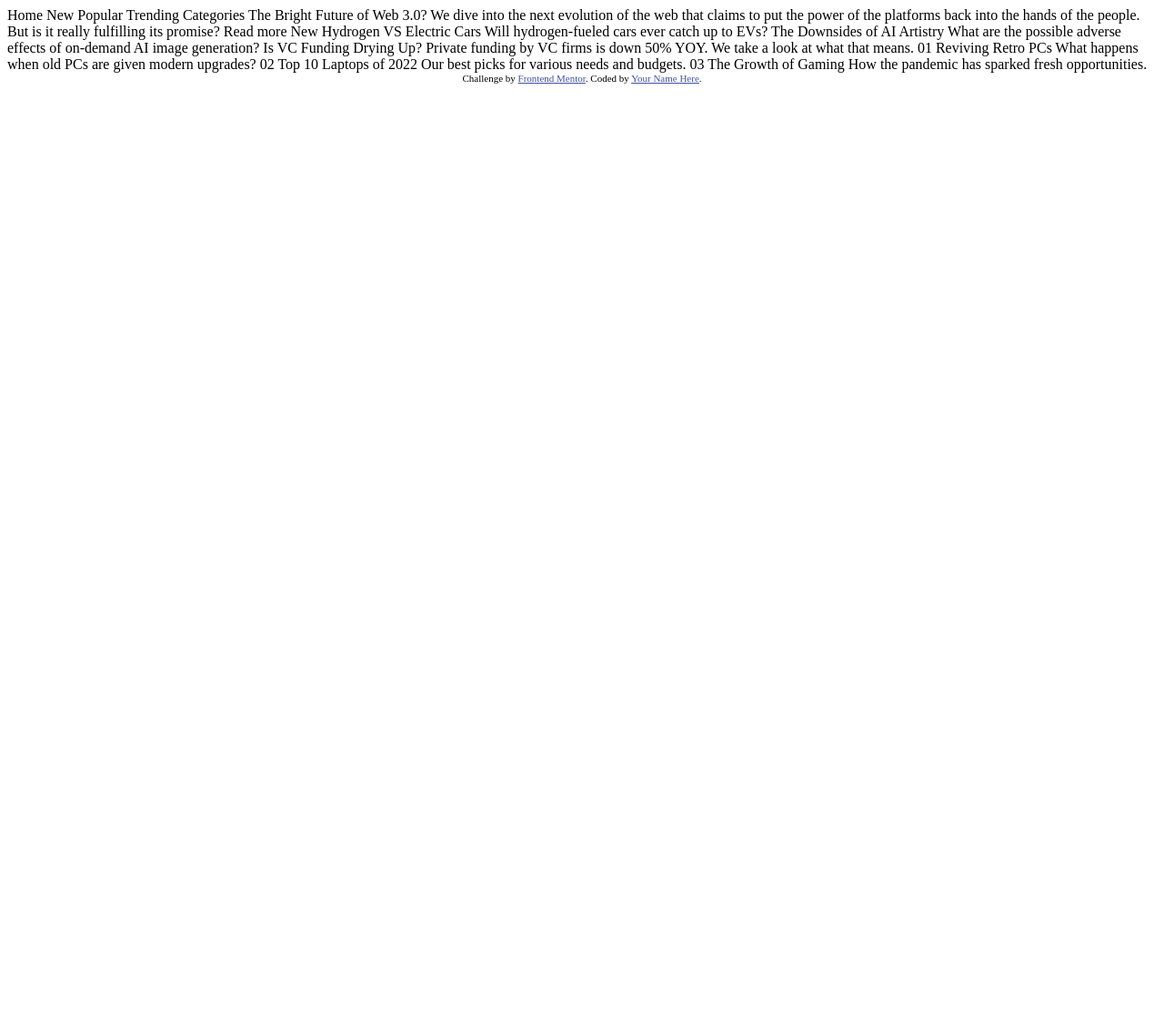
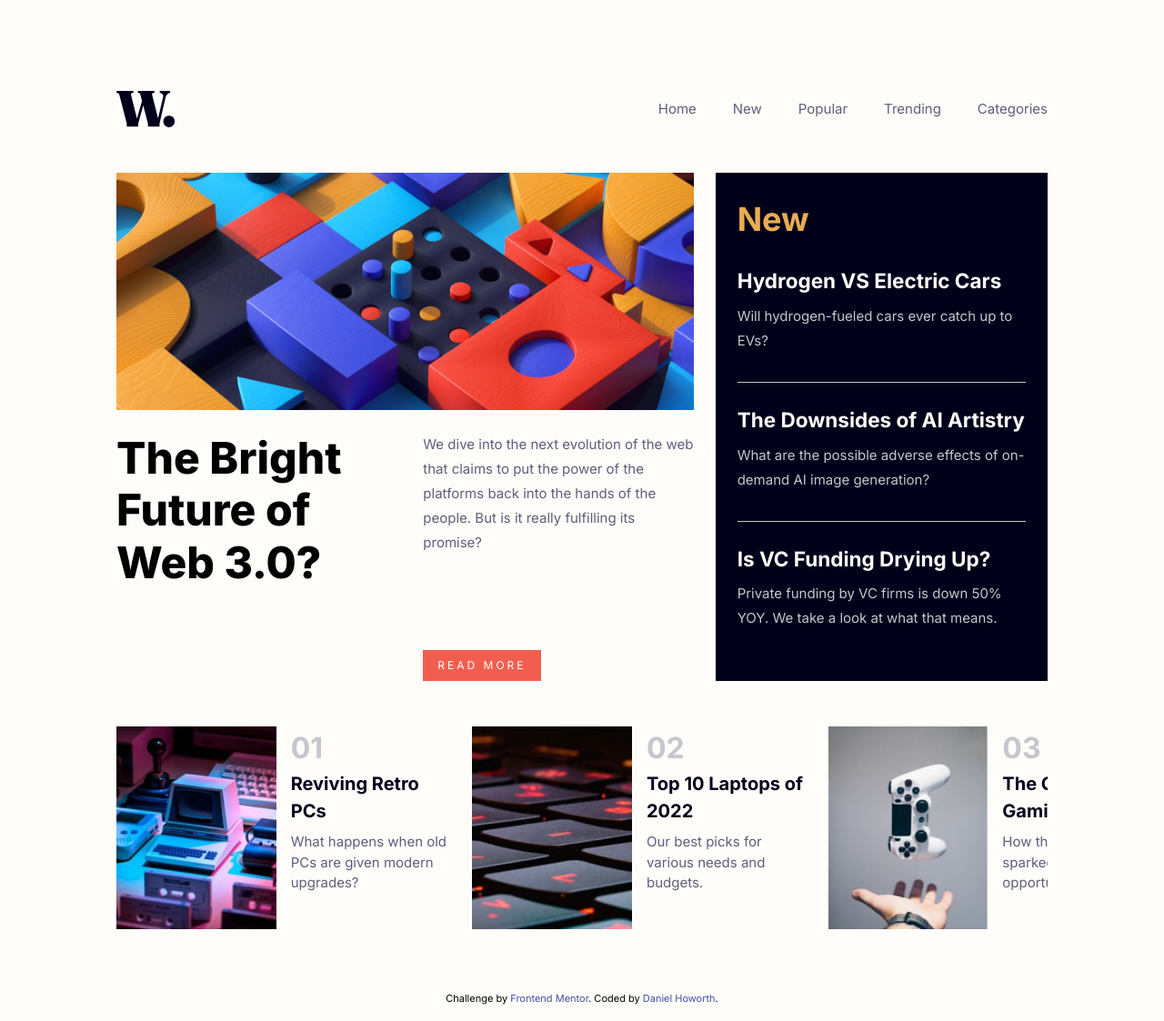
Before and after one commit to daniel-howorth/daniel-howorth.github.io, a plain HTML site: page index.html in a window 1280 px wide. Shown: the whole page at 91% size. Before the commit the page ends 800 px from the top, so only its background shows below. Drawn offline with Linux system fonts and the light colour scheme.

Commit message:
implemented layout

```diff
--- a/index.html
+++ b/index.html
@@ -1,60 +1,142 @@
 <!DOCTYPE html>
 <html lang="en">
   <head>
-  <meta charset="UTF-8">
-  <meta name="viewport" content="width=device-width, initial-scale=1.0"> <!-- displays site properly based on user's device -->
+    <meta charset="UTF-8" />
+    <meta name="viewport" content="width=device-width, initial-scale=1.0" />
+    <!-- displays site properly based on user's device -->
 
-  <link rel="icon" type="image/png" sizes="32x32" href="./assets/images/favicon-32x32.png">
+    <link
+      rel="icon"
+      type="image/png"
+      sizes="32x32"
+      href="./assets/images/favicon-32x32.png"
+    />
+    <link rel="stylesheet" href="style.css" />
+    <link rel="preconnect" href="https://fonts.googleapis.com" />
+    <link rel="preconnect" href="https://fonts.gstatic.com" crossorigin />
+    <link
+      href="https://fonts.googleapis.com/css2?family=Inter:wght@100..900&display=swap"
+      rel="stylesheet"
+    />
 
     <title>Frontend Mentor | News homepage</title>
 
     <!-- Feel free to remove these styles or customise in your own stylesheet 👍 -->
-  <style>
-    .attribution { font-size: 11px; text-align: center; }
-    .attribution a { color: hsl(228, 45%, 44%); }
-  </style>
+    <style></style>
   </head>
   <body>
+    <div class="main-wrapper">
+      <main>
+        <header>
+          <div class="logo">
+            <img src="assets/images/logo.svg" alt="logo" />
+          </div>
+          <nav>
+            <ul>
+              <li>Home</li>
+              <li>New</li>
+              <li>Popular</li>
+              <li>Trending</li>
+              <li>Categories</li>
+            </ul>
+          </nav>
+          <div class="menu-icon">
+            <img src="assets/images/icon-menu.svg" alt="" />
 
-  Home
-  New
-  Popular
-  Trending
-  Categories
-
-  The Bright Future of Web 3.0?
-
-  We dive into the next evolution of the web that claims to put the power of the platforms back into the hands of the people.
+            <div class="visually-hidden">menu</div>
+          </div>
+        </header>
+        <section class="middle">
+          <article class="featured-article">
+            <img
+              src="assets/images/image-web-3-desktop.jpg"
+              alt=""
+              id="feature-img-desktop"
+            />
+            <img
+              src="assets/images/image-web-3-mobile.jpg"
+              alt=""
+              id="feature-img-mobile"
+            />
+            <div class="featured-article-content">
+              <div class="featured-article-title">
+                <h1>The Bright Future of Web 3.0?</h1>
+              </div>
+              <div class="featured-article-text">
+                <p>
+                  We dive into the next evolution of the web that claims to put
+                  the power of the platforms back into the hands of the people.
                   But is it really fulfilling its promise?
-
-  Read more
-
-  New
-
-  Hydrogen VS Electric Cars
-  Will hydrogen-fueled cars ever catch up to EVs?
-
-  The Downsides of AI Artistry
-  What are the possible adverse effects of on-demand AI image generation?
-
-  Is VC Funding Drying Up?
-  Private funding by VC firms is down 50% YOY. We take a look at what that means.
-
-  01
-  Reviving Retro PCs
-  What happens when old PCs are given modern upgrades?
-
-  02
-  Top 10 Laptops of 2022
-  Our best picks for various needs and budgets.
-
-  03
-  The Growth of Gaming
-  How the pandemic has sparked fresh opportunities.
+                </p>
+                <button>Read more</button>
+              </div>
+            </div>
+          </article>
+          <section class="new-articles">
+            <h1>New</h1>
+            <div class="new-article">
+              <h2>Hydrogen VS Electric Cars</h2>
+              <p>Will hydrogen-fueled cars ever catch up to EVs?</p>
+            </div>
+            <div class="new-article">
+              <h2>The Downsides of AI Artistry</h2>
+              <p>
+                What are the possible adverse effects of on-demand AI image
+                generation?
+              </p>
+            </div>
+            <div class="new-article">
+              <h2>Is VC Funding Drying Up?</h2>
+              <p>
+                Private funding by VC firms is down 50% YOY. We take a look at
+                what that means.
+              </p>
+            </div>
+          </section>
+        </section>
+        <div class="top-articles-container">
+          <section class="top-articles">
+            <div class="top-article">
+              <div class="article-img">
+                <img src="assets/images/image-retro-pcs.jpg" alt="" />
+              </div>
+              <div>
+                <h1>01</h1>
+                <h2>Reviving Retro PCs</h2>
+                <p>What happens when old PCs are given modern upgrades?</p>
+              </div>
+            </div>
+            <div class="top-article">
+              <div class="article-img">
+                <img src="assets/images/image-top-laptops.jpg" alt="" />
+              </div>
+              <div>
+                <h1>02</h1>
+                <h2>Top 10 Laptops of 2022</h2>
+                <p>Our best picks for various needs and budgets.</p>
+              </div>
+            </div>
+            <div class="top-article">
+              <div class="article-img">
+                <img src="assets/images/image-gaming-growth.jpg" alt="" />
+              </div>
+              <div>
+                <h1>03</h1>
+                <h2>The Growth of Gaming</h2>
+                <p>How the pandemic has sparked fresh opportunities.</p>
+              </div>
+            </div>
+          </section>
+        </div>
+      </main>
+    </div>
 
     <div class="attribution">
-    Challenge by <a href="https://www.frontendmentor.io?ref=challenge" target="_blank">Frontend Mentor</a>.
-    Coded by <a href="#">Your Name Here</a>.
+      Challenge by
+      <a href="https://www.frontendmentor.io?ref=challenge" target="_blank"
+        >Frontend Mentor</a
+      >. Coded by
+      <a href="https://github.com/daniel-howorth">Daniel Howorth</a>.
     </div>
   </body>
 </html>
--- /dev/null
+++ b/style.css
@@ -0,0 +1,279 @@
+:root {
+  /* COLOURS */
+  --color-soft-orange: hsl(35, 77%, 62%);
+  --color-soft-red: hsl(5, 85%, 63%);
+  --color-off-white: hsl(36, 100%, 99%);
+  --color-grayish-blue: hsl(233, 8%, 79%);
+  --color-dark-grayish-blue: hsl(236, 13%, 42%);
+  --color-very-dark-blue: hsl(240, 100%, 5%);
+}
+
+* {
+  margin: 0;
+  box-sizing: border-box;
+}
+
+html,
+body {
+  background-color: var(--color-off-white);
+}
+
+body {
+  line-height: 1.5;
+  font-family: "Inter", sans-serif;
+  font-size: calc(15 / 16 * 1rem);
+  font-weight: 400;
+}
+
+p,
+h1,
+h2,
+h3,
+h4,
+h5,
+h6 {
+  overflow-wrap: break-word;
+}
+
+img {
+  display: block;
+  max-width: 100%;
+}
+
+button {
+  font: inherit;
+  letter-spacing: 3px;
+  text-transform: uppercase;
+  font-size: calc(12 / 16 * 1rem);
+  font-weight: 400;
+  padding: calc(8 / 16 * 1rem) 1rem;
+  color: var(--color-off-white);
+  background-color: var(--color-soft-red);
+  border: none;
+  position: absolute;
+  bottom: 0;
+}
+
+.main-wrapper {
+  min-height: 100vh;
+  min-height: 100dvh;
+  width: 80vw;
+  margin: 100px auto 52px;
+  background-color: var(--color-off-white);
+}
+
+main {
+  display: flex;
+  flex-direction: column;
+}
+
+header {
+  display: flex;
+  margin-bottom: 50px;
+}
+
+nav {
+  margin-left: auto;
+  display: flex;
+  align-items: center;
+}
+
+ul {
+  display: flex;
+  gap: 40px;
+  list-style-type: none;
+}
+
+li {
+  color: var(--color-dark-grayish-blue);
+  font-weight: 400;
+}
+
+.menu-icon {
+  margin-left: auto;
+  align-self: center;
+  display: none;
+}
+
+section.middle {
+  display: flex;
+  gap: 24px;
+  margin-bottom: 50px;
+}
+
+.featured-article {
+  flex: 2;
+  position: relative;
+}
+
+#feature-img-mobile {
+  display: none;
+}
+
+.featured-article-content {
+  display: flex;
+  padding-top: 24px;
+}
+
+.featured-article-content div {
+  flex: 1;
+}
+
+.featured-article-title {
+  padding-right: 40px;
+}
+
+/* fluid title? */
+
+.featured-article-title h1 {
+  font-weight: 800;
+  font-size: calc(48 / 16 * 1rem);
+  line-height: 1.2;
+}
+
+.featured-article-content p {
+  color: var(--color-dark-grayish-blue);
+  margin-bottom: calc(56 / 16 * 1rem);
+  line-height: 1.8;
+}
+
+section.new-articles {
+  flex: 1;
+  background-color: var(--color-very-dark-blue);
+  padding: calc(24 / 16 * 1rem);
+}
+
+section.new-articles h1 {
+  color: var(--color-soft-orange);
+  font-size: calc(36 / 16 * 1rem);
+  font-weight: 700;
+}
+
+.new-article {
+  border-bottom: 0.5px solid var(--color-grayish-blue);
+  padding-top: 24px;
+  padding-bottom: 32px;
+}
+
+section.new-articles .new-article:last-of-type {
+  border: none;
+}
+
+.new-article h2 {
+  color: var(--color-off-white);
+  margin-bottom: 8px;
+}
+
+.new-article p {
+  color: var(--color-grayish-blue);
+  font-weight: 400;
+  line-height: 1.8;
+}
+
+.top-articles-container {
+  overflow: scroll;
+}
+
+section.top-articles {
+  display: flex;
+  gap: 24px;
+  min-width: 1150px;
+}
+
+.top-article {
+  flex: 1 0;
+  display: flex;
+  gap: 16px;
+}
+
+.top-article div {
+  flex: 1 0;
+}
+
+.top-article h1 {
+  color: var(--color-grayish-blue);
+  font-size: calc(32 / 16 * 1rem);
+}
+
+.top-article h2 {
+  color: var(--color-very-dark-blue);
+  font-size: calc(20 / 16 * 1rem);
+  margin-bottom: 8px;
+}
+
+.top-article p {
+  color: var(--color-dark-grayish-blue);
+}
+
+.attribution {
+  font-size: calc(11 / 16 * 1rem);
+  text-align: center;
+  padding: 16px 0;
+}
+
+.attribution a {
+  color: hsl(228, 45%, 44%);
+  text-decoration: none;
+}
+
+.attribution a:hover {
+  color: var(--color-soft-red);
+}
+
+@media (max-width: calc(1000 / 16 * 1rem)) {
+  section.middle {
+    flex-direction: column;
+    gap: 48px;
+  }
+}
+
+@media (max-width: calc(700 / 16 * 1rem)) {
+  .featured-article-content {
+    flex-direction: column;
+    gap: 16px;
+  }
+
+  nav {
+    display: none;
+  }
+
+  .menu-icon {
+    display: block;
+  }
+}
+
+@media (max-width: calc(550 / 16 * 1rem)) {
+  #feature-img-mobile {
+    display: block;
+  }
+
+  #feature-img-desktop {
+    display: none;
+  }
+
+  .main-wrapper {
+    margin: 24px auto;
+    padding: 0 24px;
+    width: 100%;
+  }
+
+  header {
+    margin-bottom: 24px;
+  }
+
+  section.top-articles {
+    min-width: revert;
+    flex-direction: column;
+  }
+}
+
+.visually-hidden {
+  position: absolute;
+  overflow: hidden;
+  clip: rect(0 0 0 0);
+  height: 1px;
+  width: 1px;
+  margin: -1px;
+  padding: 0;
+  border: 0;
+}
```
Lines whose indentation alone changed are shown as unchanged.
